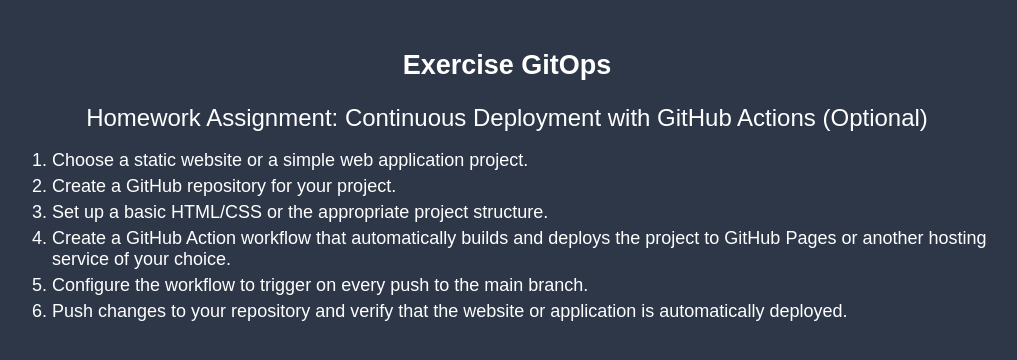
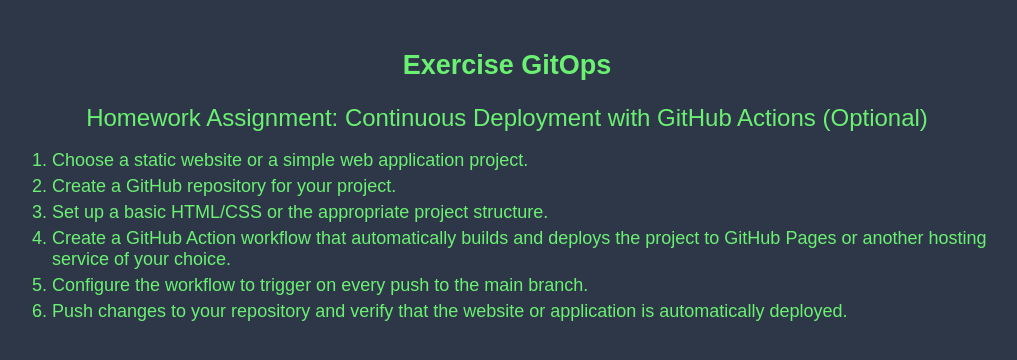
Before and after one commit to hilinsky/04.gitops.github.io, a plain HTML site: page index.html in a window 1280 px wide. Shown: the whole page, without its empty margins (133-1150 px from the left). Drawn offline with Linux system fonts and the light colour scheme.

Commit message:
Change text-color commit

```diff
--- a/css/style.css
+++ b/css/style.css
@@ -7,7 +7,7 @@
     max-width: 1000px !important;
     padding: 20px 20px 40px 20px;
     border-radius: 15px;
-    color: #fff;
+    color: #6bf172;
     font-size: 18px !important;
     margin: 0 auto;
 }
```
Lines whose indentation alone changed are shown as unchanged.
